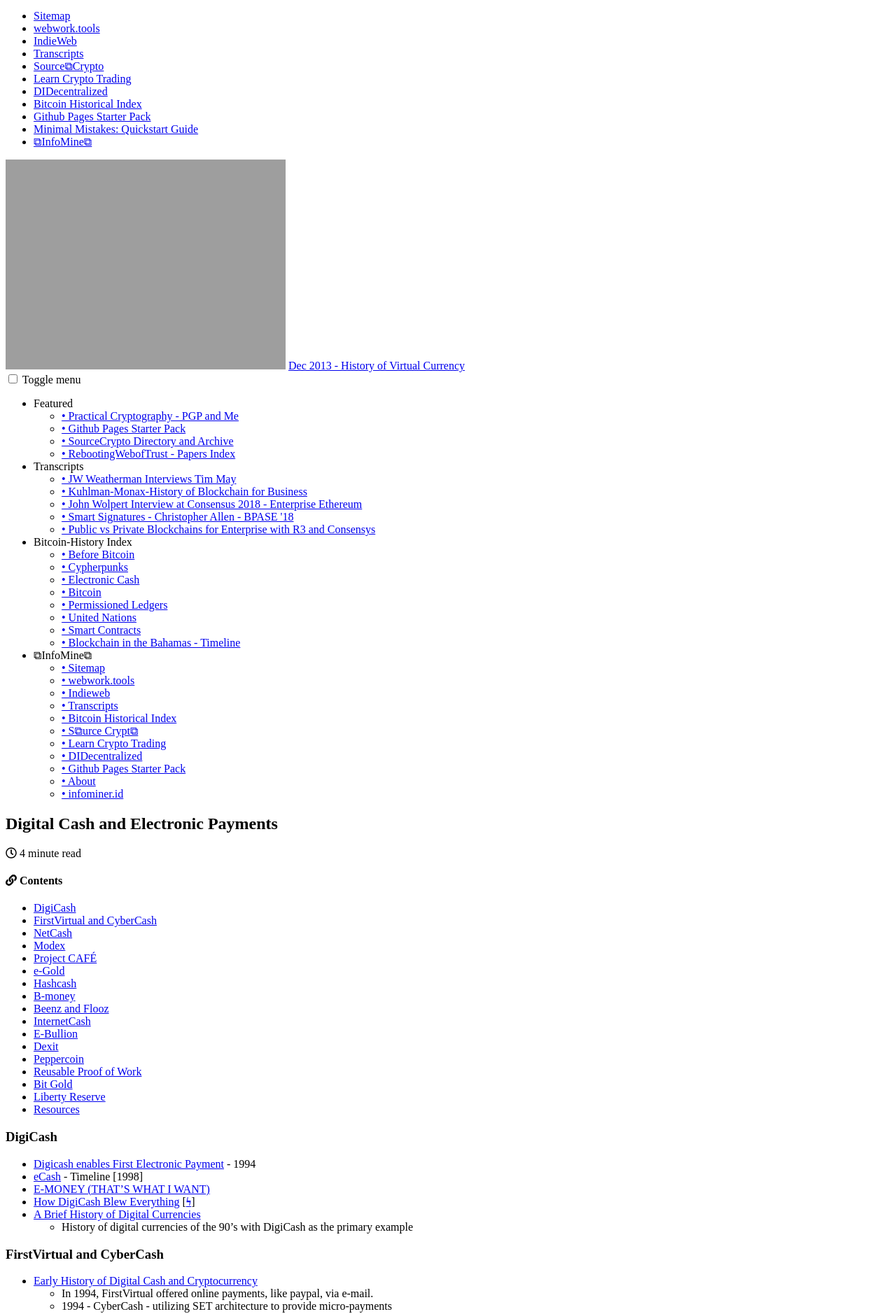
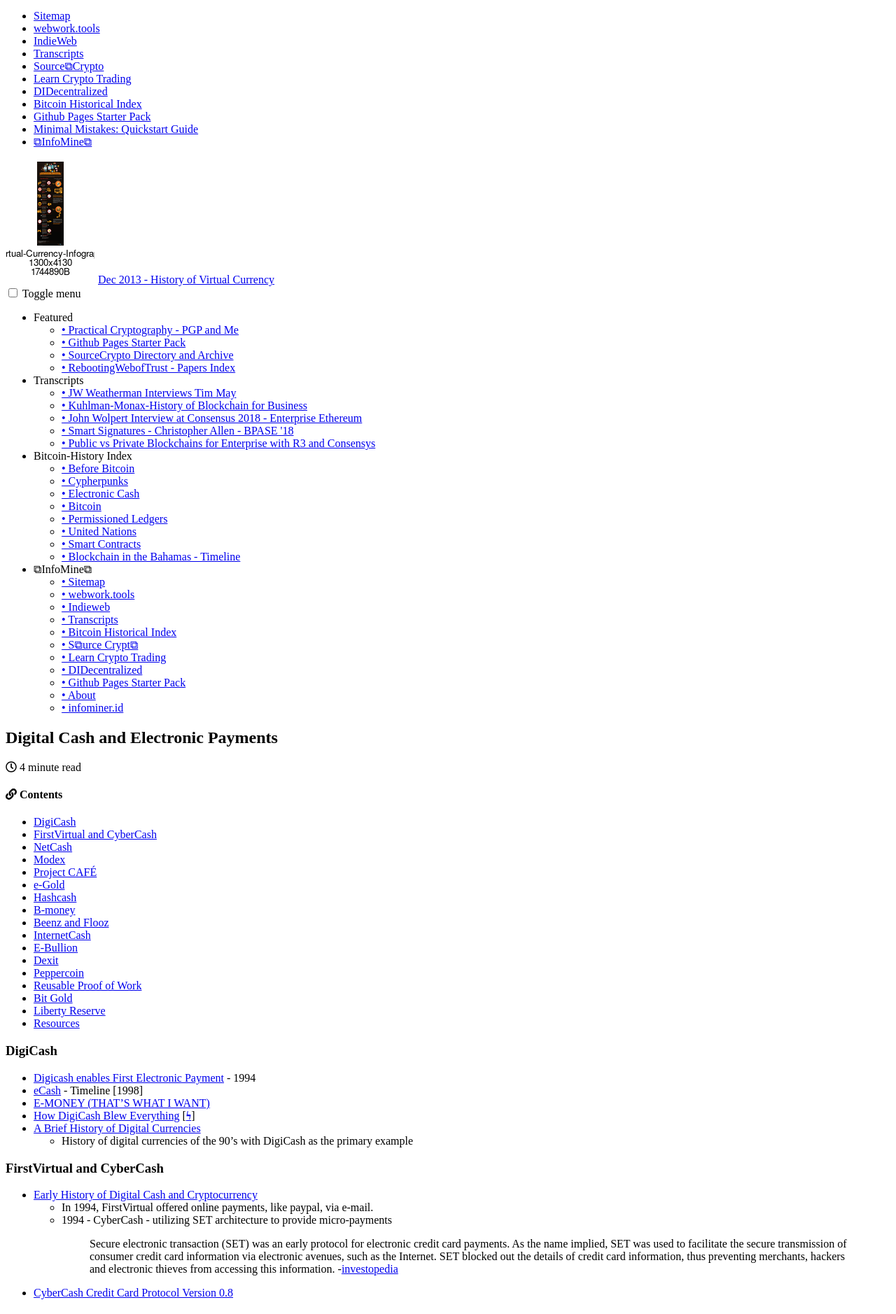
Before and after one commit to bitcoinfo/bitcoin-history, a Jekyll site: the page built from _posts/2019-01-05-electronic-cash.md, in a window 1280 px wide. Shown: the part 539-2417 px from the top of the page at 70% size. Built offline with Jekyll 4.4.1, drawn with Linux system fonts in a browser that asks for light colours; cached includes are drawn as plain includes; nearby versions of some CDN libraries.

Commit message:
optimize image

```diff
--- a/_posts/2019-01-05-electronic-cash.md
+++ b/_posts/2019-01-05-electronic-cash.md
@@ -4,7 +4,7 @@
 description: An arrangement of resources related to the quest for digital cash, before Bitcoin.
 excerpt: "Each RPOW or POW token can only be used once but since it gives birth to a new one, it is as though the same token can be handed from person to person."
 header:
-  image: "https://infominer.id/bitcoin-history/assets/img/2013-Virtual-Currency-Infographic.jpg"
+  image: "https://infominer.id/bitcoin-history/assets/img/2013-Virtual-Currency-Infographic.png"
   caption: "[Dec 2013 - History of Virtual Currency](https://www.course5i.com/blogs/wp-content/uploads/2013/12/virtual-currency_infographics_new2.pdf)"
   teaser: "https://infominer.id/bitcoin-history/assets/img/electronic-cash-2013.jpg"
   og_image: "https://infominer.id/bitcoin-history/assets/img/electronic-cash-2013.jpg"
```
Also changed, not shown: assets/img/2013-Virtual-Currency-Infographic.png (added), 1 other file.
